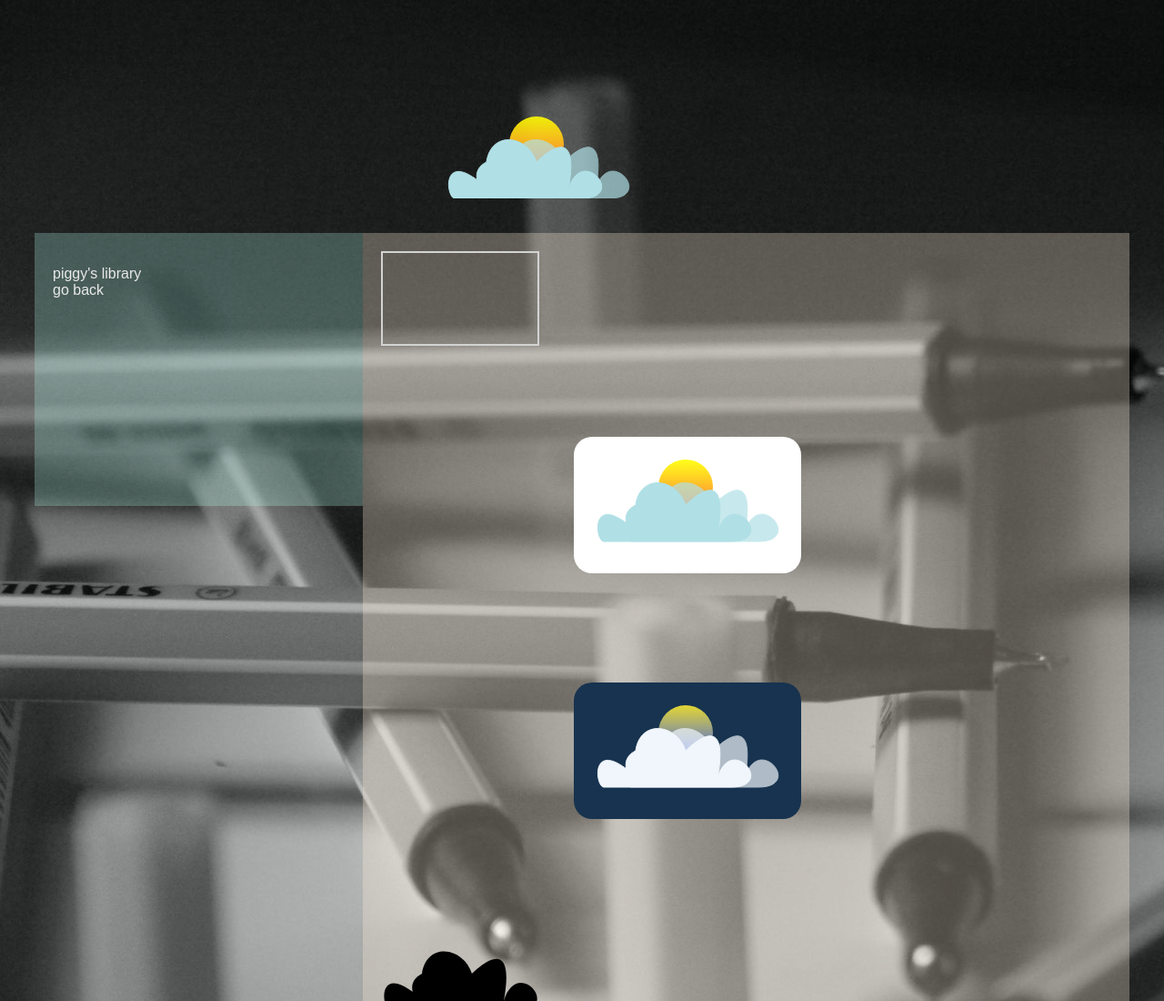
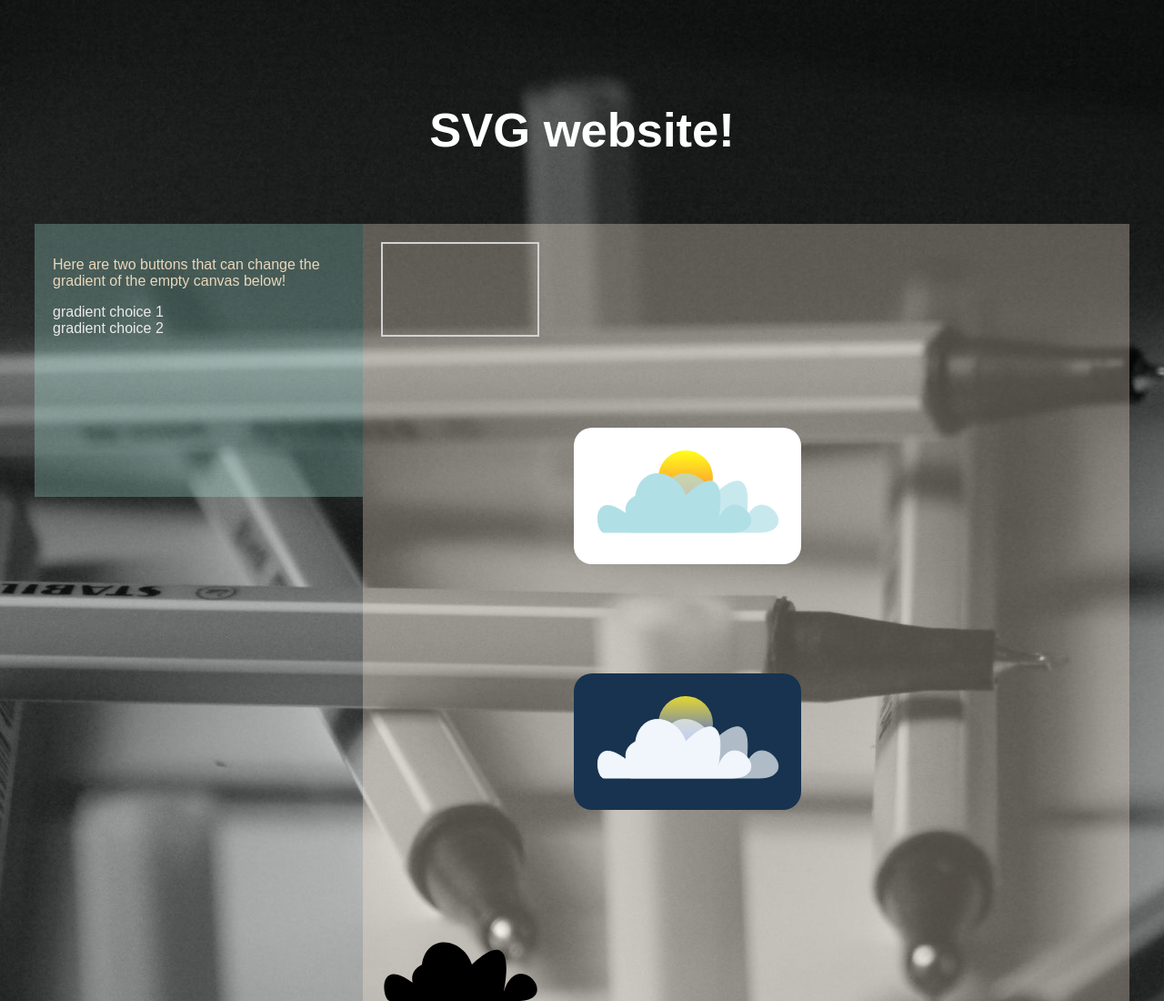
Before and after one commit to crystal00lim/Layoutweb, a plain HTML site: page index.html in a window 1280 px wide. Shown: the top 1100 px of the page at 91% size. Drawn offline with Linux system fonts and the light colour scheme.

Commit message:
added text in nav. classified it

```diff
--- a/index.html
+++ b/index.html
@@ -14,31 +14,15 @@
     <script src="script.js"></script>
 
 <header>
-  <div class="cloud">
-<svg x="0" y="-90">
-<circle cx="100" cy="90" r="30"
-  stroke="transparent" fill="url(#sun)"/>
-<defs>
-  <linearGradient id="sun" x1="0%" y1="100%" x2="0%" y2="0%">
-    <stop offset="0%" style="stop-color:rgb(255,105,62);stop-opacity:1" />
-    <stop offset="100%" style="stop-color:yellow ;stop-opacity:0.9" />
-    </linearGradient>
- </defs>
-<svg x="0" y="50">
-  <path d="M 10 100 C 1 100, -5 50, 35 80 C 40 90, 25 70, 45 60 C 50 25, 90 30, 100 60 C 100 60, 150 8, 135 90 C 150 40, 200 100, 150 100 z" fill="powderblue" stroke="powderblue" opacity="1"/>
-  <svg x="30" y="0">
-    <path d="M 10 100 C 1 100, -5 50, 35 80 C 40 90, 25 70, 45 60 C 50 25, 90 30, 100 60 C 100 60, 150 8, 135 90 C 150 40, 200 100, 150 100 z" fill="powderblue" stroke="powderblue" opacity="0.7"/>
-    </svg>
-    </svg>
-</svg>
-</div>
+  <h2>SVG website!</h2>
 </header>
 
 <section>
   <nav>
+    <p class="textlovers">Here are two buttons that can change the gradient of the empty canvas below!</p>
     <ul>
-     <li><a type="button" onclick="myCanvas(0)">piggy's library</a></li>
-     <li><a type="button" onclick="myCanvas(1)">go back</a></li>
+     <li><a type="button" onclick="myCanvas(0)">gradient choice 1</a></li>
+     <li><a type="button" onclick="myCanvas(1)">gradient choice 2</a></li>
     </ul>
   </nav>
 <!-- for new "topic" each button will have to represent it. -->
--- a/style.css
+++ b/style.css
@@ -118,3 +118,6 @@ body {
 .cloudyday {
   text-align: center;
 }
+.textlovers {
+  color: blanchedalmond;
+}
```
